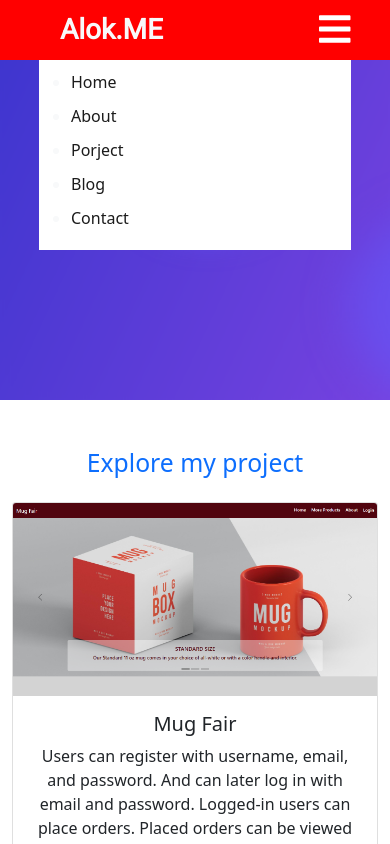
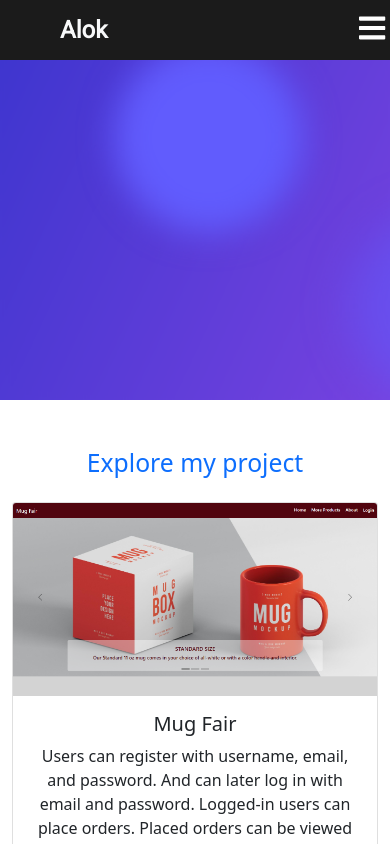
Before and after one commit to Alok-Codecamp/alok-portfolio, a React (Create React App) app: page / in a window 390 px wide. Shown: the top 844 px of the page. Built offline with nearby package versions, Linux system fonts and the light colour scheme.

Commit message:
nav bar complete

```diff
--- a/src/Pages/HomePage/Banner/Banner.js
+++ b/src/Pages/HomePage/Banner/Banner.js
@@ -3,7 +3,7 @@ import img1 from '../../../image/banner/bradcam.png';
 const Banner = () => {
     return (
         <div>
-
+            <h1>hello banner</h1>
         </div>
     );
 };
--- a/src/Pages/HomePage/Home/Home.js
+++ b/src/Pages/HomePage/Home/Home.js
@@ -13,19 +13,8 @@ import ContactMe from '../../ContactMe/ContactMe';
 const Home = () => {
     return (
         <div className="container-div">
-
             <div className="banner  pb-5 text-light">
             <Navigation></Navigation>
-                <div className=" d-flex align-items-center justify-content-evenly banner-text">
-                    <div className=" ">
-                        {/* <h2>Hello I am Alok Kumar</h2>
-                        <h4>Front end Web developer</h4> */}
-                        {/* <p className="mt-3">
-                            Specializing in react app development.<br /> If you're  looking to hire, contact me here.
-                        </p> */}
-                    </div>
-
-                </div>
             </div>
             <div className="project-container container">
                 <h2 id="projects" className="text-primary mt-5 mb-4">Explore my project</h2>
--- a/src/Pages/HomePage/NavBar/NavBar.css
+++ b/src/Pages/HomePage/NavBar/NavBar.css
@@ -6,7 +6,6 @@
 .Nav-bar-text{
     font-family: 'Roboto', sans-serif;
     text-align: left;
-    background-color: red;
     height: 60px;
     display: flex;
     align-items: center;
@@ -14,19 +13,20 @@
     padding: 0px 40px 0px 60px;
 }
  .logo{
-     font-size: 28px;
+     font-size: 24px;
      font-weight: 600;
 
  }
 
-nav.Nav-bar-text ul{
+nav.Nav-bar-text ul.desktop-menu{
     display: flex;
     list-style: none;
     align-items: center;
     margin-bottom: 0;
+
 }
 
-.Nav-bar-text ul li a{
+.Nav-bar-text ul.desktop-menu li a{
     color: white;
     text-decoration: none;
     margin-left: 20px;
@@ -40,48 +40,75 @@ nav.Nav-bar-text ul{
  text-decoration: 3px white underline;
 
 }
-.responsive{
+.bar-line, #menu-btn{
     display: none;
 }
-.bar-line{
+.mobile-menu{
     display: none;
+}
+
+.download-resumi{
+    background-color:#D465EF;
+    height: 42px;
+    border: none;
+    border-radius: 2px;
+    padding: 4px 16px;
+}
+button.download-resumi a{
+    color: white;
+    text-decoration: none;
 }
 
 @media (max-width:988px){
     .bar-line{
         display: block;
-        font-size: 36px;
-        margin-bottom: 0px;
+        position: fixed;
+        font-size: 30px;
+        top: 5px;
+        left: 92%;
+        z-index: 3;
+        cursor: pointer;
     }
-    .Nav-bar-text{
+    nav.Nav-bar-text ul.desktop-menu{
+        display: none;
+    }
+    nav.Nav-bar-text{
+        background-color:#1b1b1b;
+        position: fixed;
+        top:0px;
+        right: 0;
+        left: 0;
+        z-index:2;
+    }
+     ul.mobile-menu{
+        display: block;
+        flex-direction: column;
+        position: fixed;
+        z-index: 1;
+        right: 9%;
+        top:-140px;
+        padding: 10px 10px;
+        width: 80%;
+        background-color: white;
+        transition: all 0.2s ease-out;
+    }
+     ul.mobile-menu li{
+         text-align: left;
+         list-style: none;
+        margin-top: 6px;
+    }
+ ul.mobile-menu li a{
+        font-weight: 600;
+        text-decoration: none;
+        color: black;
+    }
+    #menu-btn:checked ~ .mobile-menu{
+        top: 60px;
+        transition: all 0.3s ease-in;
 
     }
-    .responsive {
-        display: block;
-        background-color: white;
-        height: 190px;
-        width: 80%;
-        margin-left: auto;
-        margin-right: auto;
-        text-align: left;
-    }
-    .responsive ul{
-        padding-top: 10px;
-    }
-    .responsive ul li{
-        margin-bottom: 10px;
-    }
-    .responsive ul li a{
-        text-decoration: none;
-        color: #1b1b1b;
-        font-weight: 500;
-    }
-    .responsive ul li a:hover{
-     text-decoration: 3px black underline ;
-     transition: all 0.4s ease;
-    }
-    nav.Nav-bar-text ul{
-        display: none;
+    button.download-resumi{
+        display:none;
     }
 
 }
--- a/src/Pages/HomePage/NavBar/Navigation.js
+++ b/src/Pages/HomePage/NavBar/Navigation.js
@@ -8,34 +8,39 @@ import {faBars } from '@fortawesome/free-solid-svg-icons';
 
 const Navigation = () => {
     return (
-       <>
+       <div>
        <nav className='Nav-bar-text'>
          <div className='logo'>
-          Alok.ME
+          Alok
          </div>
-         <p className='bar-line'>
-           <FontAwesomeIcon color='white' icon={faBars}/>
-         </p>
-        <ul className='' >
+         <ul className='desktop-menu'>
           <li><a className='active' href="#">Home</a></li>
           <li><a href="#">About</a></li>
           <li><a href="#">Porject</a></li>
           <li><a href="#">Blog</a></li>
           <li><a href="#">Contact</a></li>
         </ul>
-       </nav>
-       <div className='responsive'>
-       <ul >
+
+          <button className='download-resumi'>
+            <a href="">Download Resume</a>
+          </button>
+        </nav>
+        <input type="checkbox" name="" id="menu-btn" />
+         <label className='bar-line' htmlFor="menu-btn">
+         <FontAwesomeIcon color='white' icon={faBars}/>
+         </label>
+          <ul className='mobile-menu' >
           <li><a className='active' href="#">Home</a></li>
           <li><a href="#">About</a></li>
           <li><a href="#">Porject</a></li>
-          <li><a href="#">Blog</a></li>
+          <li><a href="#">My Blog</a></li>
           <li><a href="#">Contact</a></li>
+          <li> <a href="">Download Resume</a></li>
         </ul>
-       </div>
 
 
-       </>
+
+       </div>
     );
 };
 
```
